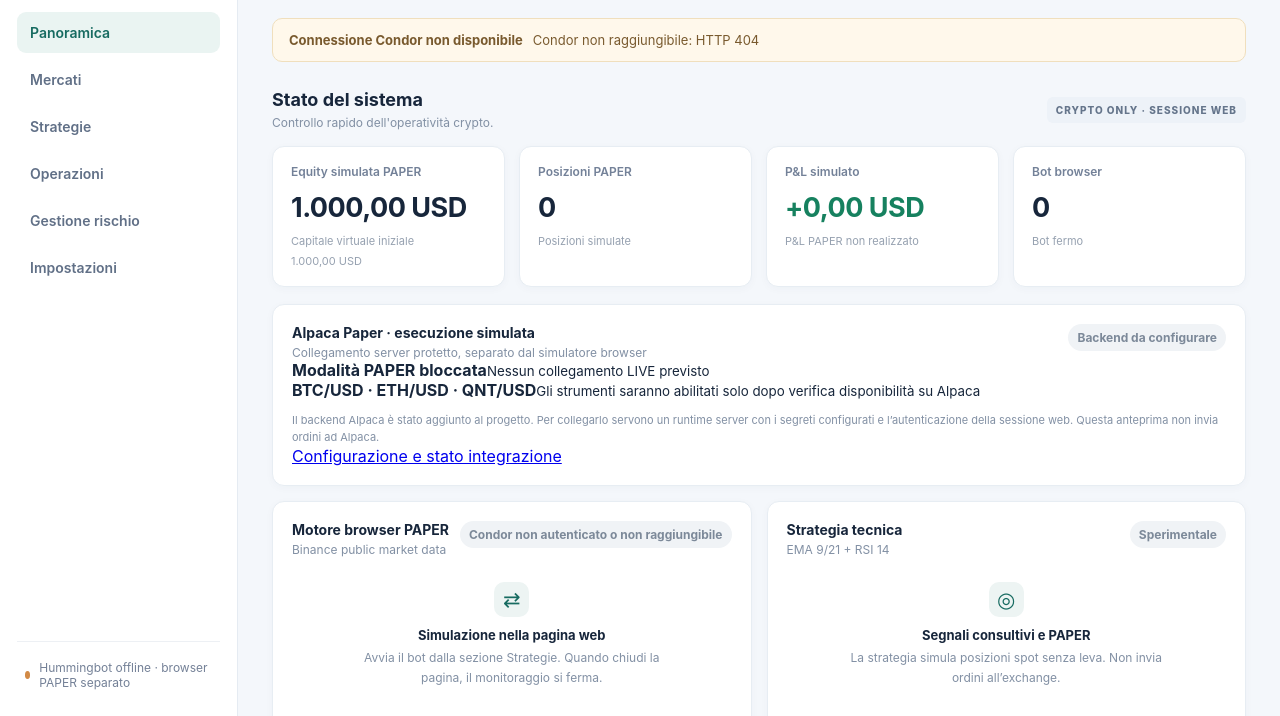
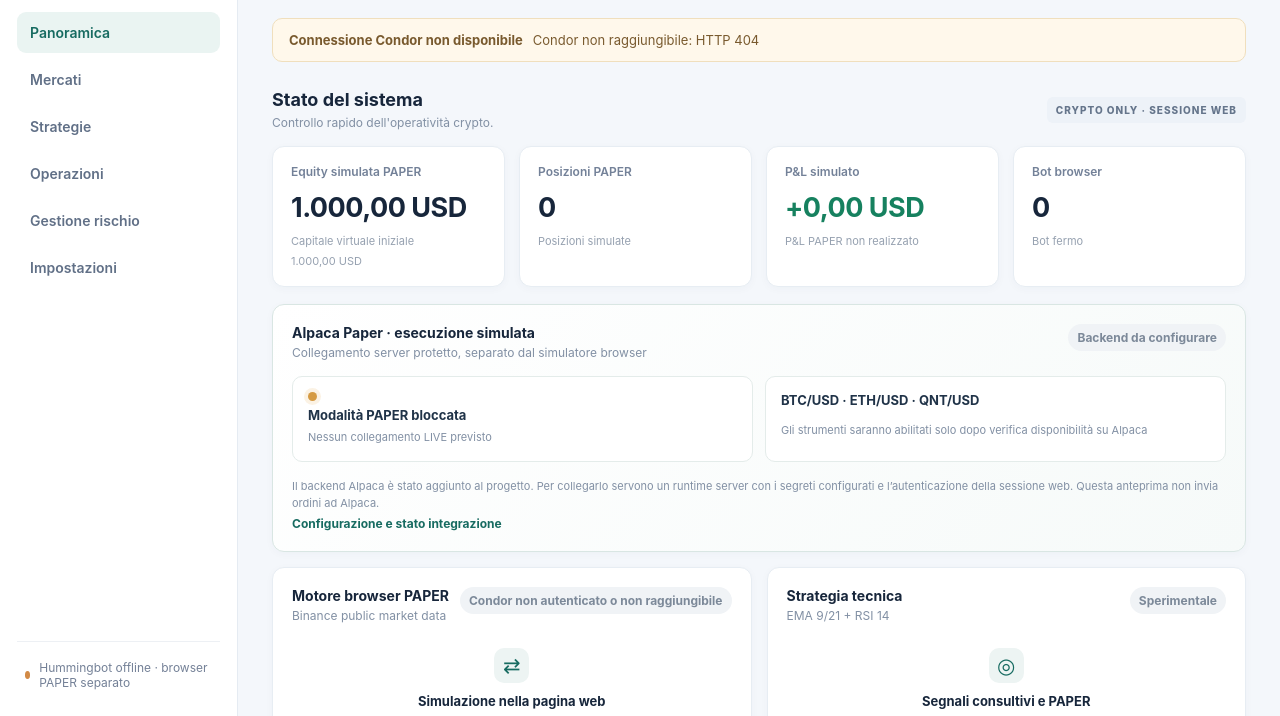
Before and after one commit to Parontv/miracolo-trading-ai, a plain HTML site: page web/index.html in a window 1280 px wide. Shown: the part 84-800 px from the top of the page. Drawn offline with Linux system fonts and the light colour scheme; no server answers.

Commit message:
Style Alpaca Paper dashboard status panel

```diff
--- a/web/styles.css
+++ b/web/styles.css
@@ -30,3 +30,14 @@
   .browser-position-row{align-items:flex-start}
   .browser-rules strong{max-width:100%;text-align:left}
 }
+
+/* Alpaca Paper status panel */
+.alpaca-panel{border:1px solid #d9e6e3;background:linear-gradient(135deg,#fff 0%,#f6faf9 100%)}
+.alpaca-summary{display:grid;grid-template-columns:1fr 1fr;gap:12px;margin:16px 0}
+.alpaca-summary>div{position:relative;display:grid;gap:6px;padding:15px;border:1px solid #e4ecea;border-radius:10px;background:#fff}
+.alpaca-summary strong{font-size:13px;color:#203348}
+.alpaca-summary small{font-size:11px;line-height:1.5;color:#8290a4}
+.alpaca-indicator{width:9px;height:9px;border-radius:50%;background:#d59a42;box-shadow:0 0 0 4px #fbf2e4}
+.text-link{display:inline-block;margin-top:4px;color:#176b61;font-size:12px;font-weight:700;text-decoration:none}
+.text-link:hover{text-decoration:underline}
+@media(max-width:640px){.alpaca-summary{grid-template-columns:1fr}}
```
